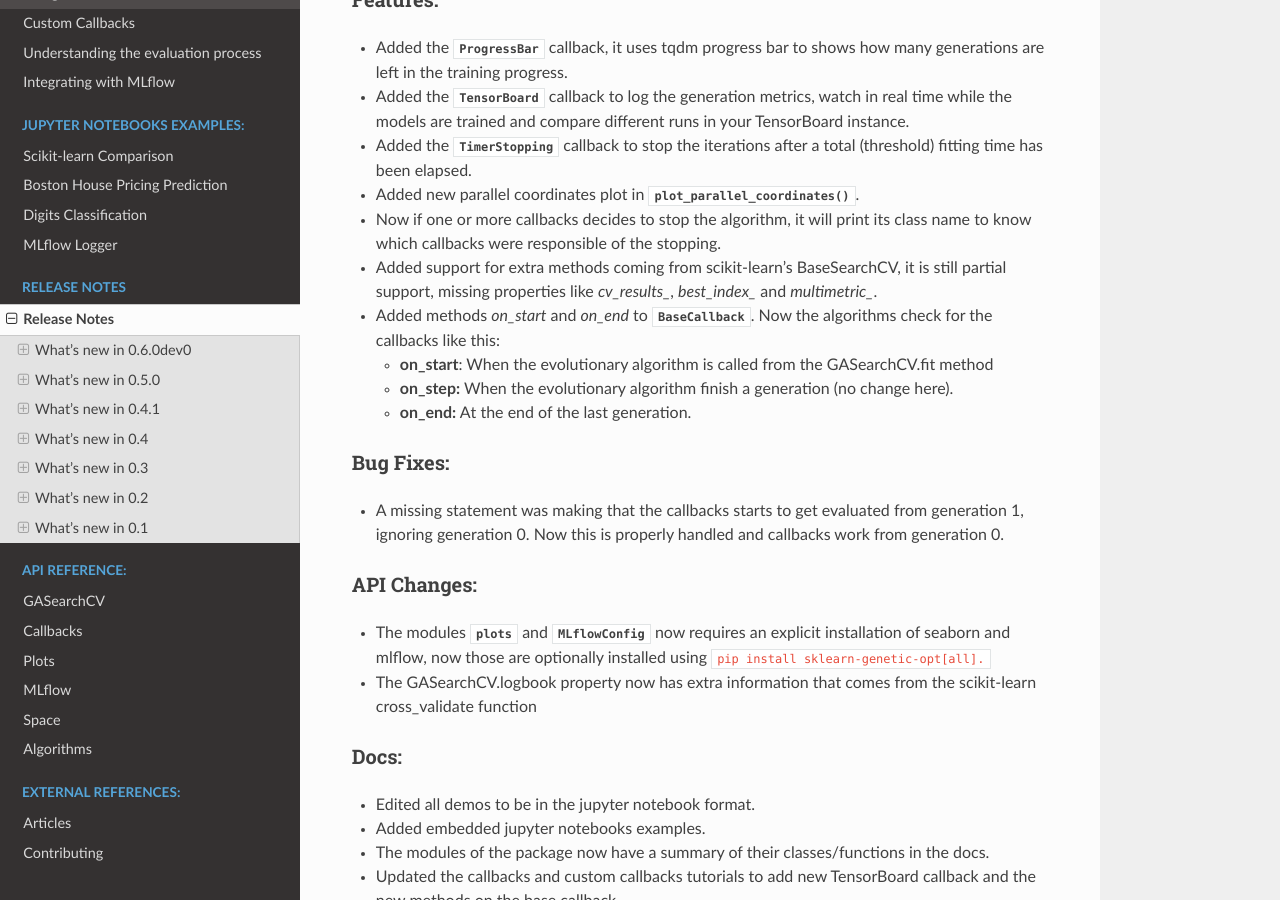
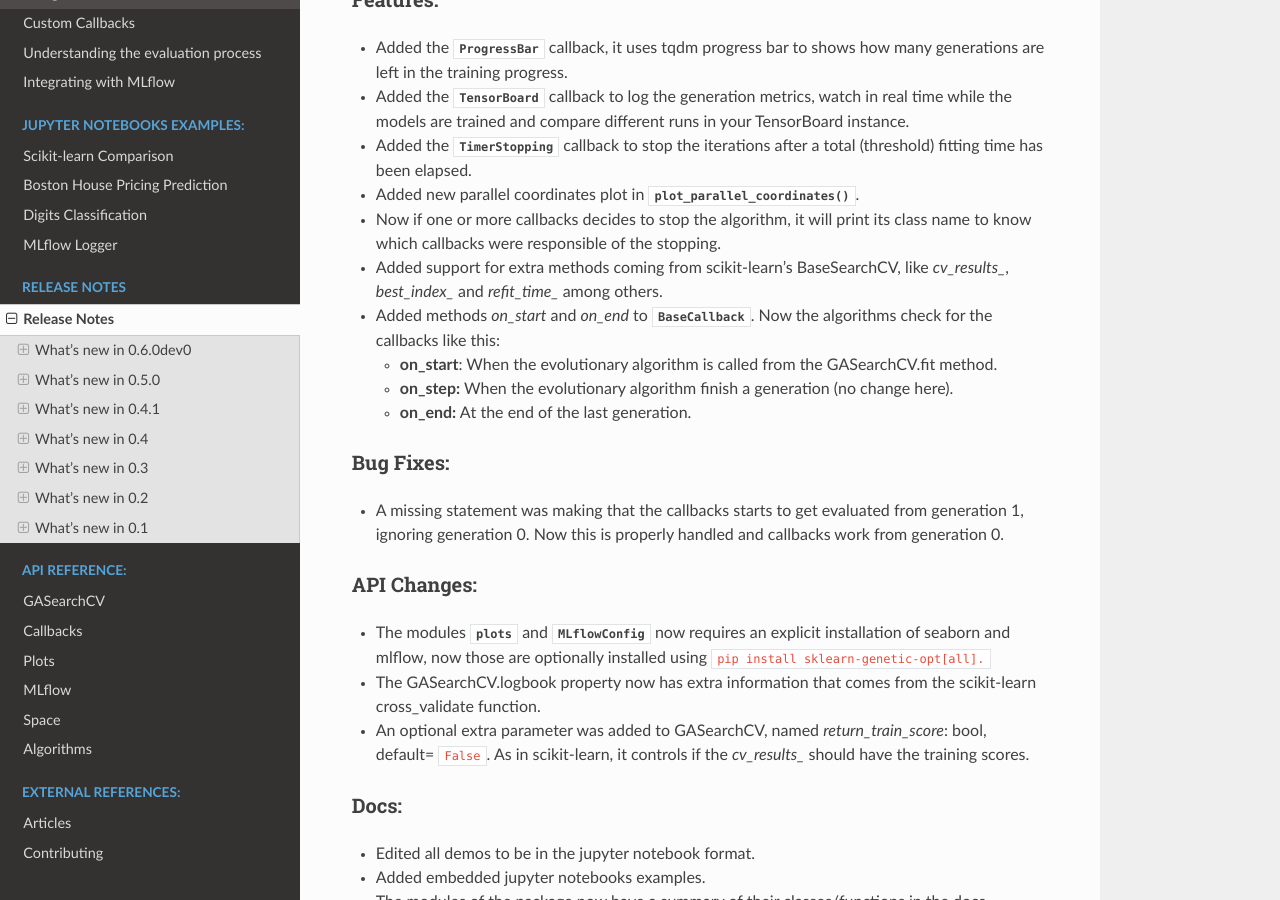
Before and after one commit to rodrigo-arenas/Sklearn-genetic-opt, a Sphinx documentation site: the page built from docs/release_notes.rst, in a window 1280 px wide and 900 px high, scrolled down 326 px. Built offline with Sphinx 7.4.7 and the Read the Docs theme 2.0.0, drawn with Linux system fonts in a browser that asks for light colours; the version number is read from the project's files by our own code.

Commit message:
Notes on BaseSearchCV support

```diff
--- a/docs/release_notes.rst
+++ b/docs/release_notes.rst
@@ -22,12 +22,12 @@ Features:
 * Added new parallel coordinates plot in  :func:`~sklearn_genetic.plots.plot_parallel_coordinates`.
 * Now if one or more callbacks decides to stop the algorithm, it will print
   its class name to know which callbacks were responsible of the stopping.
-* Added support for extra methods coming from scikit-learn's BaseSearchCV, it is
-  still partial support, missing properties like `cv_results_`, `best_index_` and `multimetric_`.
+* Added support for extra methods coming from scikit-learn's BaseSearchCV, like `cv_results_`,
+  `best_index_` and `refit_time_` among others.
 * Added methods `on_start` and `on_end` to :class:`~sklearn_genetic.callbacks.base.BaseCallback`.
   Now the algorithms check for the callbacks like this:
 
-  - **on_start**: When the evolutionary algorithm is called from the GASearchCV.fit method
+  - **on_start**: When the evolutionary algorithm is called from the GASearchCV.fit method.
 
   - **on_step:** When the evolutionary algorithm finish a generation (no change here).
 
@@ -48,7 +48,9 @@ API Changes:
   now requires an explicit installation of seaborn and mlflow, now those
   are optionally installed using ``pip install sklearn-genetic-opt[all].``
 * The GASearchCV.logbook property now has extra information that comes from the
-  scikit-learn cross_validate function
+  scikit-learn cross_validate function.
+* An optional extra parameter was added to GASearchCV, named `return_train_score`: bool, default= ``False``.
+  As in scikit-learn, it controls if the `cv_results_` should have the training scores.
 
 ^^^^^
 Docs:
```
